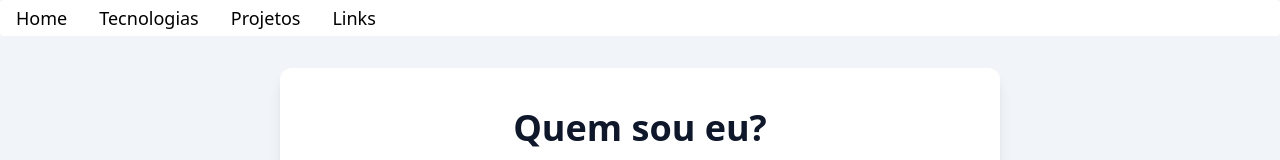
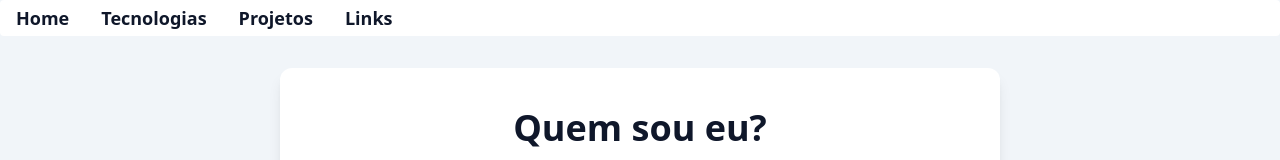
Before and after one commit to flwedu/flwedu.github.io, a React (Vite) app: page / in a window 1280 px wide. Shown: the top 160 px of the page. Built offline with nearby package versions, Linux system fonts and the light colour scheme.

Commit message:
add styles to "a" elements

```diff
--- a/src/tailwind.css
+++ b/src/tailwind.css
@@ -25,3 +25,7 @@ h3 {
 p {
   @apply text-slate-500 dark:text-slate-400;
 }
+
+a {
+  @apply text-slate-900 dark:text-white font-semibold;
+}
```
